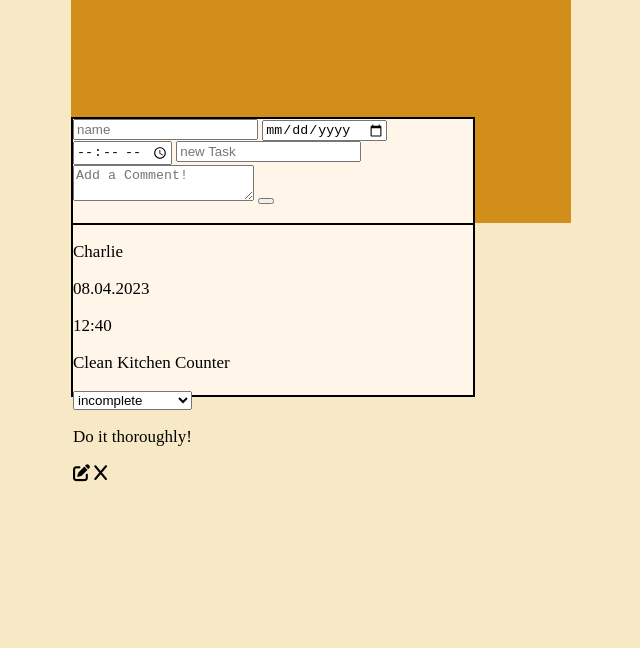
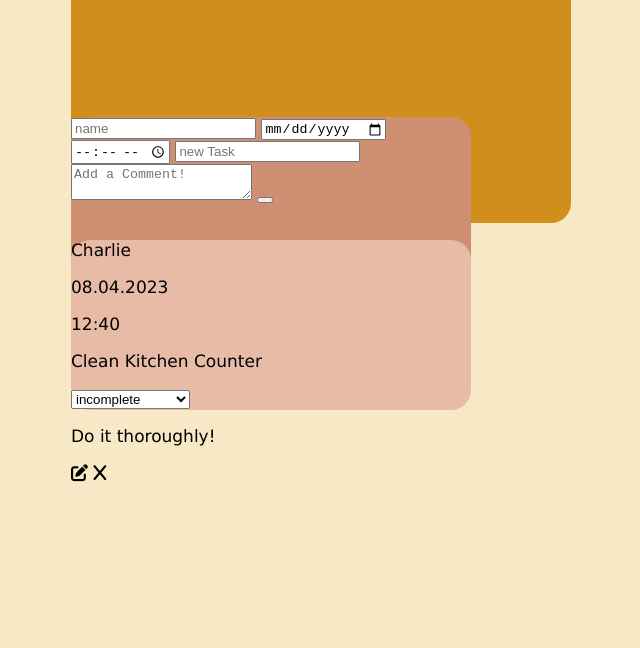
Before and after one commit to PenelopeJulia/EIA2_SoSe23, a plain HTML site: page A03_ToDoList_Form/ToDoList.html in a window 1280 px wide. Shown: the part 152-800 px from the top of the page, without its empty margins (369-1009 px from the left). Drawn offline with Linux system fonts and the light colour scheme.

Commit message:
Modifications Box Corners

```diff
--- a/A03_ToDoList_Form/ToDoList.html
+++ b/A03_ToDoList_Form/ToDoList.html
@@ -22,9 +22,9 @@
     <div class="box1">
 
         <input type="" class="name" placeholder="name">
-        <input type="date" placeholder="date">
-        <input type="time" placeholder="time">
-        <input type="" placeholder="new Task">
+        <input type="date" class="date" placeholder="date">
+        <input type="time" class="time" placeholder="time">
+        <input type="" class="task" placeholder="new Task">
         <textarea type="" placeholder="Add a Comment!"></textarea>
         <button id="createTaskButton" ></button>
 
--- a/A03_ToDoList_Form/style.css
+++ b/A03_ToDoList_Form/style.css
@@ -1,7 +1,7 @@
 body {
     background-color: #f7e9c6;
+    font-family: Verdana, Geneva, Tahoma, sans-serif;
     font-size: 17px;
-
 }
 
 #container {
@@ -13,6 +13,7 @@ body {
 
 #addTaskTitleDiv {
 background-color: #d28e1a;
+border-radius: 20px;
 width: 500px;
 height: 300px;
 }
@@ -33,21 +34,18 @@ h2 {
 }
 
 .box1 {
+    margin-top: 10%;
     width: 400px;
     height: 170px;
-    border: 2px;
-    border-color: black;
-    border-style: solid;
-    background-color: rgb(255, 245, 233);
+    border-radius: 20px;
+    background-color: #cf8f73;
 }
 
 .box2 {
     width: 400px;
     height: 170px;
-    border: 2px;
-    border-color: black;
-    border-style: solid;
-    background-color: rgb(255, 245, 233);
+    border-radius: 20px;
+    background-color: #e8bba7;
 }
 
 .date {
```
